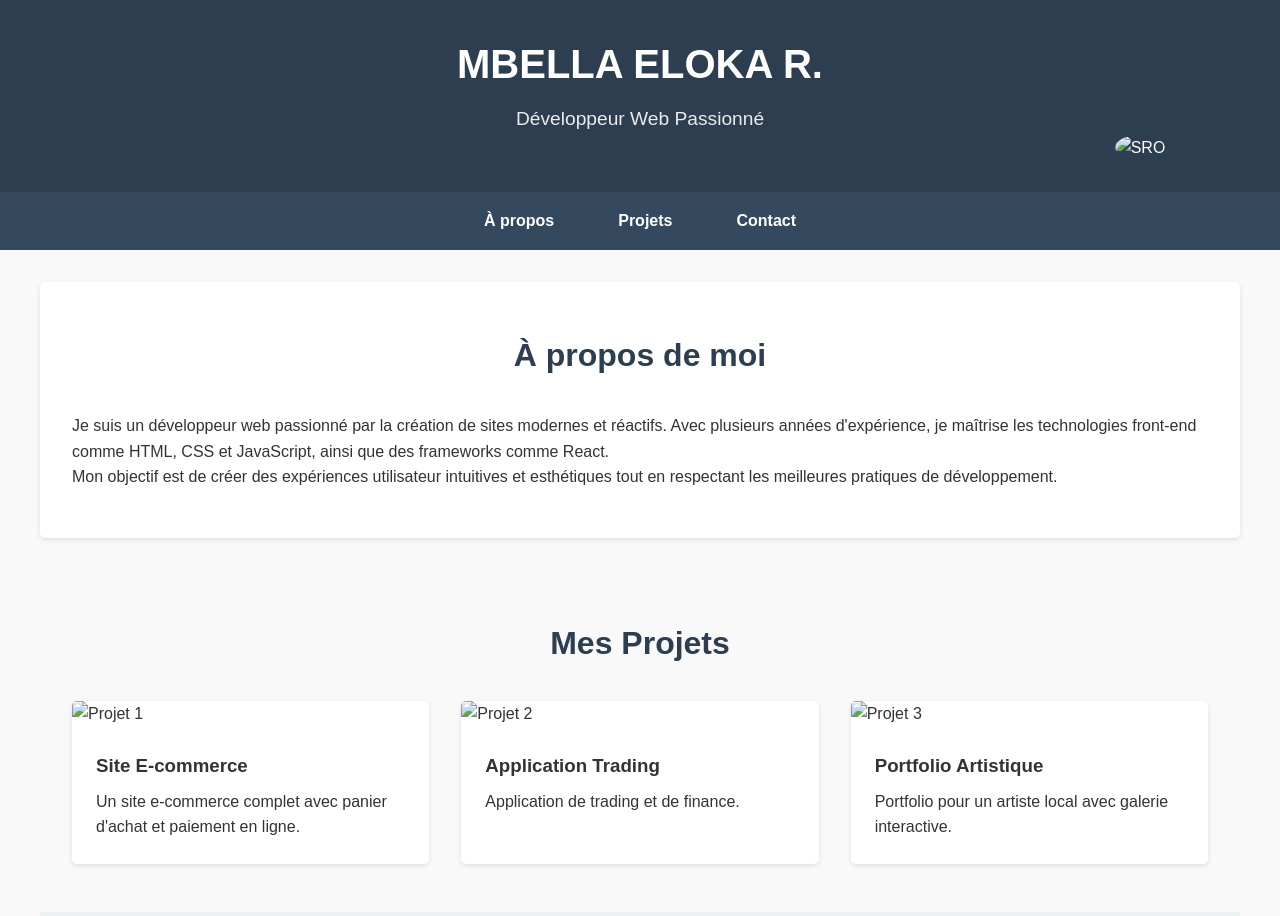
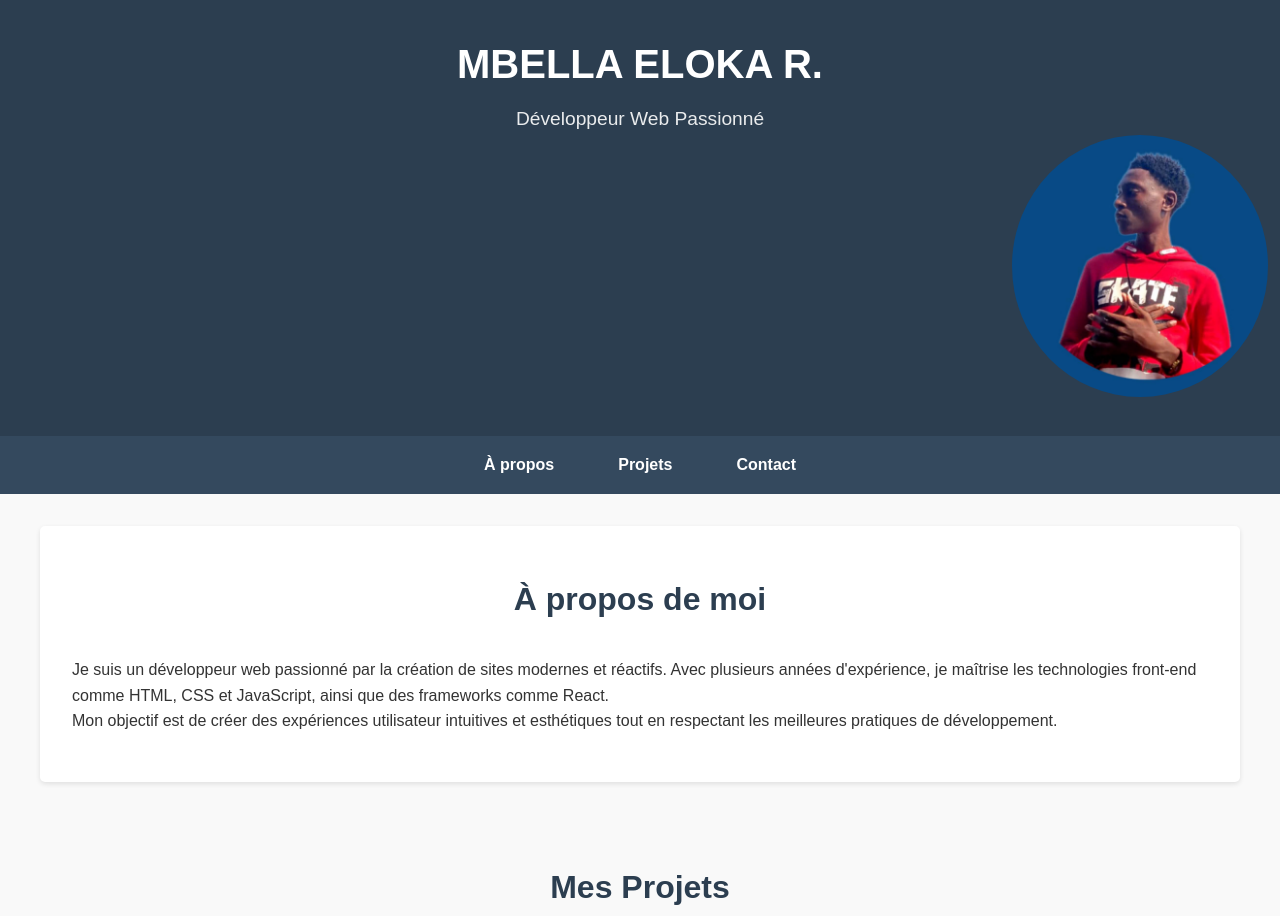
Before and after one commit to phill444/mBElla.E.R, a plain HTML site: page Mon Portfolio.html in a window 1280 px wide. Shown: the top 916 px of the page. Drawn offline with Linux system fonts and the light colour scheme.

Commit message:
Mon Portfolio.html

```diff
--- a/Mon Portfolio.html
+++ b/Mon Portfolio.html
@@ -180,7 +180,7 @@
     <header>
         <h1>MBELLA ELOKA R.</h1>
         <p>Développeur Web Passionné</p>
-        <img src="./Mon Portfolio_files/WhatsApp Image 2025-05-20 à 18.48.21_1082b455.jpg" alt="SRO" width="20%">
+        <img src="WhatsApp Image 2025-05-20 à 18.48.21_1082b455.jpg" alt="SRO" width="20%">
     </header>
 
     <nav>
@@ -201,7 +201,7 @@
         <h2>Mes Projets</h2>
         <div class="projects">
             <div class="project">
-                <img src="./Mon Portfolio_files/télécharger.jpg" alt="Projet 1" width="30%">
+                <img src="télécharger.jpg" alt="Projet 1" width="30%">
                 <div class="project-info">
                     <h3>Site E-commerce</h3>
                     <p>Un site e-commerce complet avec panier d'achat et paiement en ligne.</p>
@@ -209,7 +209,7 @@
             </div>
 
             <div class="project">
-                <img src="./Mon Portfolio_files/télécharger2.jpg" alt="Projet 2">
+                <img src="télécharger2.jpg" alt="Projet 2">
                 <div class="project-info">
                     <h3>Application Trading</h3>
                     <p>Application de trading et de finance.</p>
@@ -217,7 +217,7 @@
             </div>
 
             <div class="project">
-                <img src="./Mon Portfolio_files/OIP.jpg" alt="Projet 3">
+                <img src="OIP.jpg" alt="Projet 3">
                 <div class="project-info">
                     <h3>Portfolio Artistique</h3>
                     <p>Portfolio pour un artiste local avec galerie interactive.</p>
```
